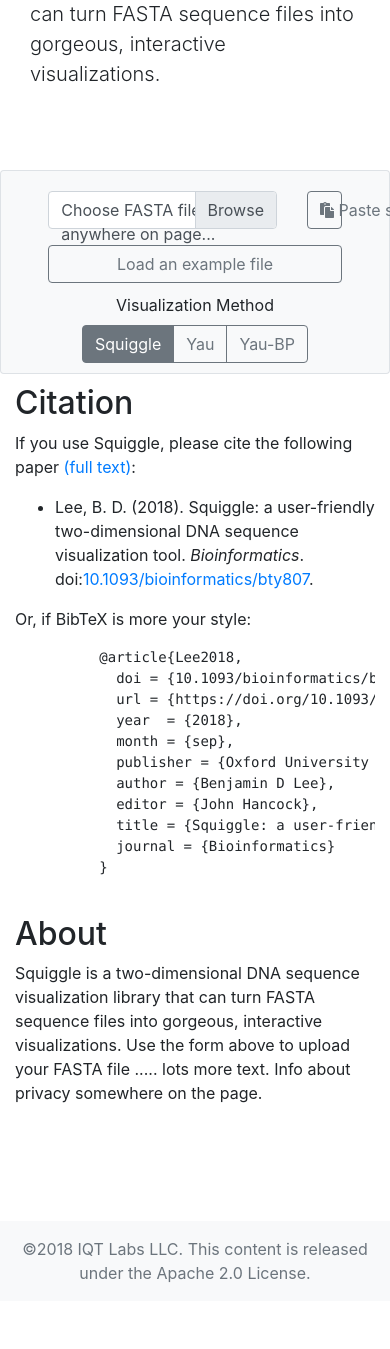
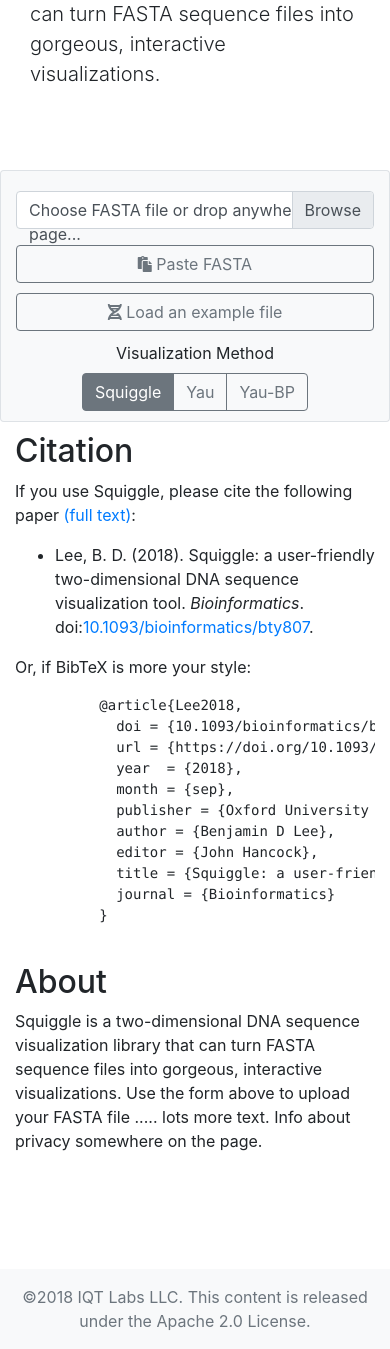
Before and after one commit to Benjamin-Lee/DNAvisualization.org, a Flask app: page / in a window 390 px wide; the page is wider, and only the part inside the window is pictured. Shown: the part 224-1573 px from the top of that part. Before the commit the page ends 1507 px from the top of that part, so only its background shows below. Run offline with Flask 2, Linux system fonts and the light colour scheme; parts of the project's set-up code (start-up, migrations or seed data) failed here and were passed over; some libraries are stand-ins or nearby versions.

Commit message:
Make the homepage more responsive to size

```diff
--- a/static/js/home.js
+++ b/static/js/home.js
@@ -1,8 +1,8 @@
 let seqs = {};
 let chart = Highcharts.chart('hg-container', {
   credits: {
-    text: "BD Lee, et al. (2019). SquiggleDNA.org",
-    href: "http://squiggledna.org"
+    text: "BD Lee, et al. (2019). DNAvisualization.org",
+    href: "http://DNAvisualization.org"
   },
   chart: {
     type: 'line',
--- a/templates/index.html
+++ b/templates/index.html
@@ -5,7 +5,7 @@
   <!--  required meta tags for bootstrap -->
   <meta charset="utf-8">
   <meta name="viewport" content="width=device-width, initial-scale=1, shrink-to-fit=no">
-  <title>Squiggle</title>
+  <title>DNA Visualization</title>
   <script>
     // to tell the JS whether developing locally or on AWS
     var route = '{{ route }}';
@@ -70,25 +70,25 @@
       <!--the file adding section -->
       <div class="row border bg-light rounded-top border-bottom-0 pad-top">
         <div class="col-12">
-          <div class="row">
-            <div class="col-8 offset-1">
-              <div class="input-group mb-3 pad-top">
+          <div class="row pad-top">
+            <div class="col-lg-8 offset-lg-1">
+              <div class="input-group mb-3">
                 <div class="custom-file" id="dropzone">
                   <input type="file" class="custom-file-input" id="file-input" multiple accept=".fa,.fasta,.fna,.txt">
                   <label class="custom-file-label">Choose FASTA file or drop anywhere on page...</label>
                 </div>
               </div>
             </div>
-            <div class="col-2">
-              <div class="pad-top">
-                <button type="button" class="btn btn-outline-secondary btn-block" id="paste-sequence"><i class="fas fa-paste"></i> Paste sequence</button>
+            <div class="col-lg-2">
+              <!-- <div class="pad-top"> -->
+                <button type="button" class="btn btn-outline-secondary btn-block" id="paste-sequence"><i class="fas fa-paste"></i> Paste FASTA</button>
 
-              </div>
+              <!-- </div> -->
             </div>
           </div>
-          <div class="row">
-            <div class="col-10 offset-1 hide-when-plotting">
-              <button type="button" class="btn btn-outline-secondary btn-block hide-when-plotting" id="load-example">Load an example file</button>
+          <div class="row pad-top">
+            <div class="col-lg-10 offset-lg-1 hide-when-plotting">
+              <button type="button" class="btn btn-outline-secondary btn-block hide-when-plotting" id="load-example"><i class="fas fa-dna"></i> Load an example file</button>
             </div>
           </div>
 
```
